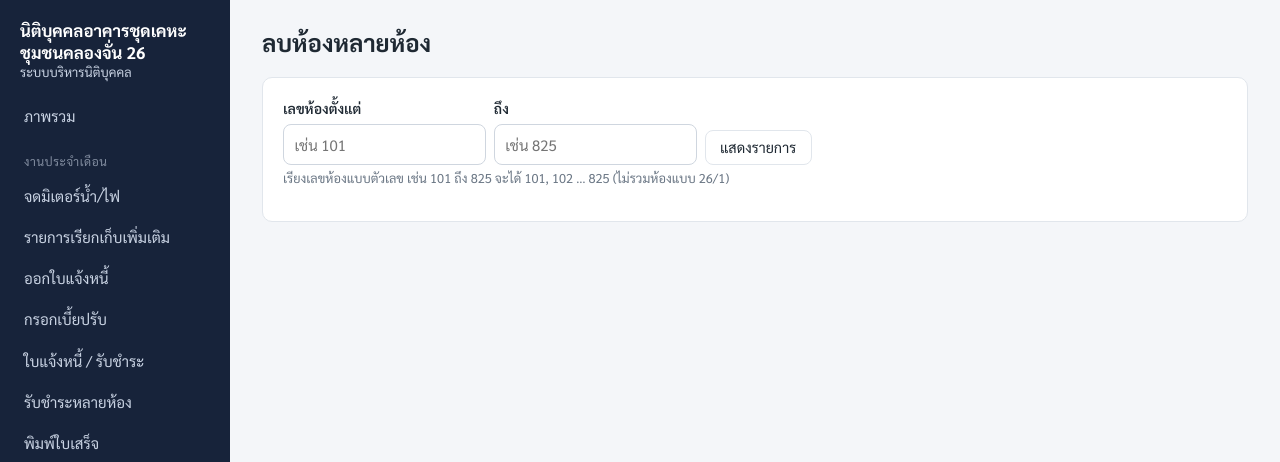
After one commit to Nannaphat31108/Condo, a Flask app: page /admin/units/bulk-delete in a window 1280 px wide. The commit adds this page. Shown: the top 462 px of the page. Run offline with Flask 3, Linux system fonts and the light colour scheme; the visitor is signed in with stand-in values (Sample User, id 1); data comes from the database, SQL or seed files in the repository.

Commit message:
Add bulk delete of rooms by number range
Preview the matching rooms (natural order, e.g. 101-825) before
deleting; rooms with invoices are kept unless the admin also chooses
to delete their test billing history.

Co-Authored-By: Claude Opus 5.5 <noreply@anthropic.com>
Claude-Session: https://claude.ai/code/session_01B3zfgsiMGGWztEnpSdpG5H

```diff
--- /dev/null
+++ b/condo/templates/admin/unit_bulk_delete.html
@@ -0,0 +1,33 @@
+{% extends "base.html" %}
+{% from "_macros.html" import csrf %}
+{% block content %}
+<h1>ลบห้องหลายห้อง</h1>
+<div class="card">
+  <form method="get" class="filters">
+    <div class="field"><label>เลขห้องตั้งแต่</label><input type="text" name="from" value="{{ first }}" placeholder="เช่น 101" required></div>
+    <div class="field"><label>ถึง</label><input type="text" name="to" value="{{ last }}" placeholder="เช่น 825" required></div>
+    <button class="btn">แสดงรายการ</button>
+  </form>
+  <p class="help">เรียงเลขห้องแบบตัวเลข เช่น 101 ถึง 825 จะได้ 101, 102 … 825 (ไม่รวมห้องแบบ 26/1)</p>
+</div>
+{% if first and last %}
+<div class="card">
+  {% if units %}
+    {% set with_bills = units|selectattr('invoice_count')|list %}
+    <h2>พบ {{ units|length }} ห้อง: {{ units[0].unit_no }} … {{ units[-1].unit_no }}</h2>
+    {% if with_bills %}<div class="flash error">มี {{ with_bills|length }} ห้องที่มีใบแจ้งหนี้แล้ว: {{ with_bills|map(attribute='unit_no')|join(', ') }}</div>{% endif %}
+    <div class="checklist" style="margin-bottom:1rem">{% for u in units %}<span>{{ u.unit_no }}{% if u.invoice_count %} <span class="badge unpaid">มีบิล</span>{% endif %}</span>{% endfor %}</div>
+    <form method="post" data-confirm="ยืนยันลบ {{ units|length }} ห้อง ({{ units[0].unit_no }} ถึง {{ units[-1].unit_no }}) ? ลบแล้วกู้คืนไม่ได้">
+      {{ csrf() }}<input type="hidden" name="from" value="{{ first }}"><input type="hidden" name="to" value="{{ last }}">
+      {% if with_bills %}
+      <div class="field"><label class="check"><input type="checkbox" name="include_history" value="1"> ลบประวัติบิลและการรับชำระของห้องเหล่านี้ด้วย (ใช้กับข้อมูลทดลองเท่านั้น)</label></div>
+      {% endif %}
+      <button class="btn btn-danger">ลบ {{ units|length }} ห้อง</button>
+      <a class="btn" href="{{ url_for('admin.units') }}">ยกเลิก</a>
+    </form>
+  {% else %}
+    <p class="muted">ไม่พบห้องในช่วงนี้</p>
+  {% endif %}
+</div>
+{% endif %}
+{% endblock %}
--- a/condo/templates/admin/units.html
+++ b/condo/templates/admin/units.html
@@ -4,6 +4,7 @@
   <h1>ห้องชุด / ลูกบ้าน</h1>
   <div class="actions">
     <form method="get" class="filters"><input type="text" name="q" value="{{ q }}" placeholder="ค้นหาเลขห้อง ชื่อเจ้าของ/ผู้เช่า เบอร์โทร"></form>
+    <a class="btn btn-danger" href="{{ url_for('admin.unit_bulk_delete') }}">ลบหลายห้อง</a>
     <a class="btn" href="{{ url_for('admin.unit_import') }}">เพิ่มห้องจำนวนมาก</a>
     <a class="btn btn-primary" href="{{ url_for('admin.unit_form') }}">+ เพิ่มห้อง</a>
   </div>
--- a/condo/views_admin.py
+++ b/condo/views_admin.py
@@ -237,6 +237,48 @@ def unit_detail(unit_id):
     ).fetchall()
     users = db.execute("SELECT * FROM users WHERE unit_id=?", (unit_id,)).fetchall()
     return render_template("admin/unit_detail.html", unit=unit, invoices=invoices, readings=readings, users=users)
+
+
+def natural_key(unit_no):
+    return (len(unit_no), unit_no)
+
+
+@bp.route("/units/bulk-delete", methods=("GET", "POST"))
+@admin_required
+def unit_bulk_delete():
+    """ลบห้องหลายห้องตามช่วงเลขห้อง (เรียงแบบตัวเลข เช่น 101 ถึง 825) — ดูรายการก่อนยืนยัน"""
+    db = get_db()
+    first = request.values.get("from", "").strip()
+    last = request.values.get("to", "").strip()
+    units_ = []
+    if first and last:
+        lo, hi = natural_key(first), natural_key(last)
+        units_ = [u for u in db.execute(
+            "SELECT u.*, (SELECT COUNT(*) FROM invoices i WHERE i.unit_id=u.id) AS invoice_count,"
+            " (SELECT COUNT(*) FROM payments p JOIN invoices i ON i.id=p.invoice_id WHERE i.unit_id=u.id) AS payment_count"
+            " FROM units u ORDER BY length(u.unit_no), u.unit_no").fetchall()
+            if lo <= natural_key(u["unit_no"]) <= hi]
+    if request.method == "POST":
+        include_history = bool(request.form.get("include_history"))
+        deleted, kept = [], []
+        for u in units_:
+            if u["invoice_count"] and not include_history:
+                kept.append(u["unit_no"])
+                continue
+            # ลบประวัติบิลของห้องนี้ (การชำระเงิน/รายการในบิลถูกลบตามอัตโนมัติ)
+            db.execute("DELETE FROM payments WHERE invoice_id IN (SELECT id FROM invoices WHERE unit_id=?)", (u["id"],))
+            db.execute("DELETE FROM invoices WHERE unit_id=?", (u["id"],))
+            db.execute("DELETE FROM units WHERE id=?", (u["id"],))
+            deleted.append(u["unit_no"])
+        if deleted:
+            log_activity(g.user, f"ลบห้อง {len(deleted)} ห้อง ({first} ถึง {last})"
+                                 + (" พร้อมประวัติบิล" if include_history else ""))
+        db.commit()
+        flash(f"ลบห้องแล้ว {len(deleted)} ห้อง", "success")
+        if kept:
+            flash(f"ไม่ได้ลบ {len(kept)} ห้องที่มีใบแจ้งหนี้แล้ว (ติ๊ก 'ลบประวัติบิลด้วย' ถ้าเป็นข้อมูลทดลอง)", "error")
+        return redirect(url_for("admin.units"))
+    return render_template("admin/unit_bulk_delete.html", units=units_, first=first, last=last)
 
 
 @bp.route("/units/<int:unit_id>/delete", methods=("POST",))
```
Also changed, not shown: tests/test_app.py (+28 -0 lines).
